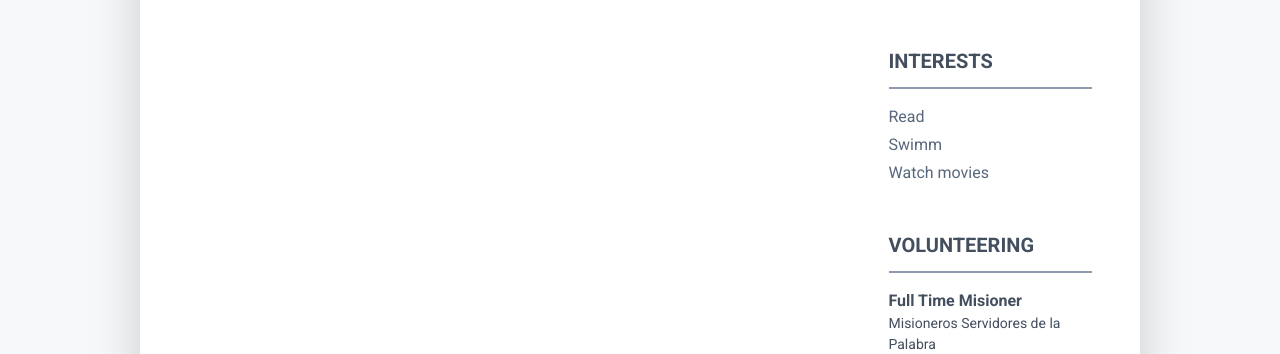
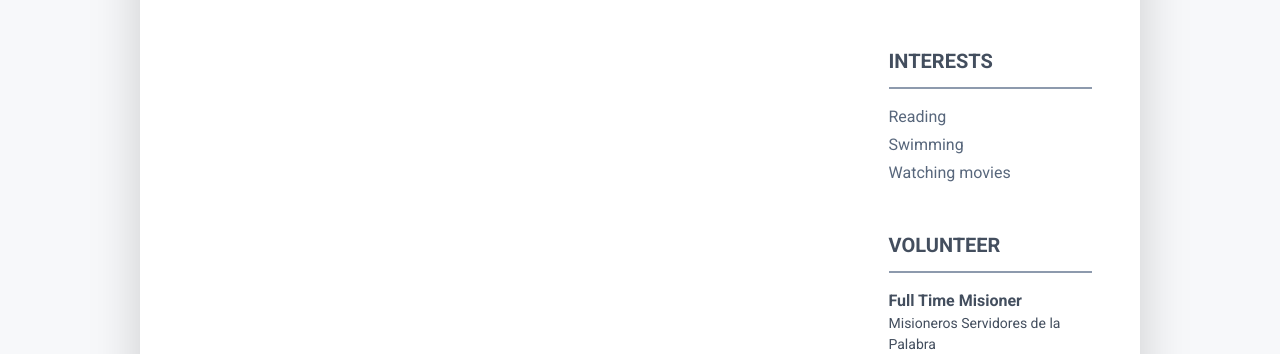
Before and after one commit to pag753/resume, a CodeIgniter app: page /database/ in a window 1280 px wide. Shown: the part 1697-2051 px from the top of the page. Run offline with CodeIgniter, Linux system fonts and the light colour scheme; some libraries are stand-ins or nearby versions.

Commit message:
Edición de algunas palabras.

```diff
--- a/application/views/welcome_message.php
+++ b/application/views/welcome_message.php
@@ -267,14 +267,14 @@
 							<h2 class="resume-section-title text-uppercase font-weight-bold pb-3 mb-3">Interests</h2>
 							<div class="resume-section-content">
 								<ul class="list-unstyled">
-									<li class="mb-1">Read</li>
-									<li class="mb-1">Swimm</li>
-									<li class="mb-1">Watch movies</li>
+									<li class="mb-1">Reading</li>
+									<li class="mb-1">Swimming</li>
+									<li class="mb-1">Watching movies</li>
 								</ul>
 							</div>
 						</section><!--//interests-section-->
 						<section class="resume-section education-section mb-5">
-							<h2 class="resume-section-title text-uppercase font-weight-bold pb-3 mb-3">Volunteering</h2>
+							<h2 class="resume-section-title text-uppercase font-weight-bold pb-3 mb-3">Volunteer</h2>
 							<div class="resume-section-content">
 								<ul class="list-unstyled">
 									<li class="mb-2">
```
